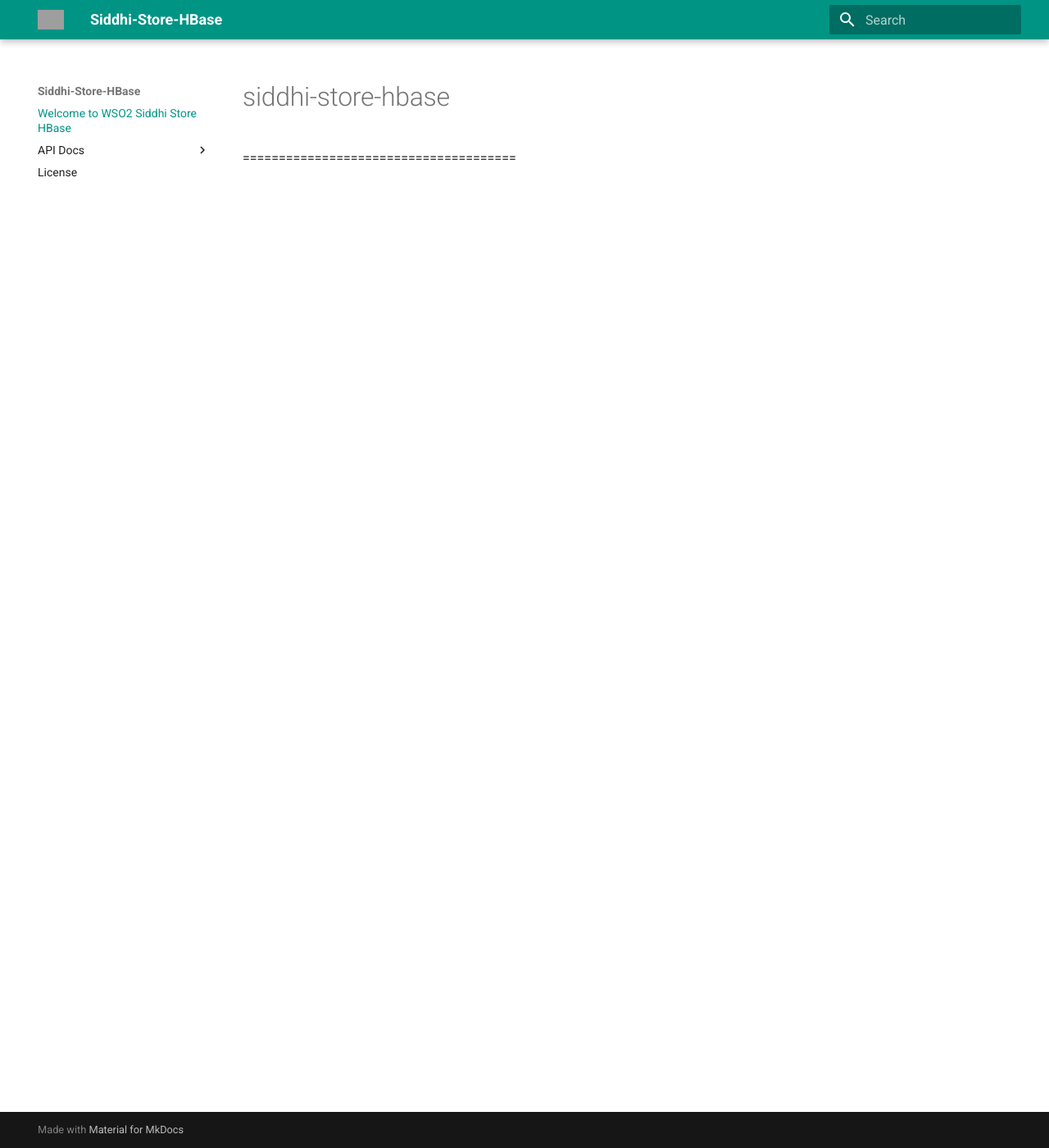
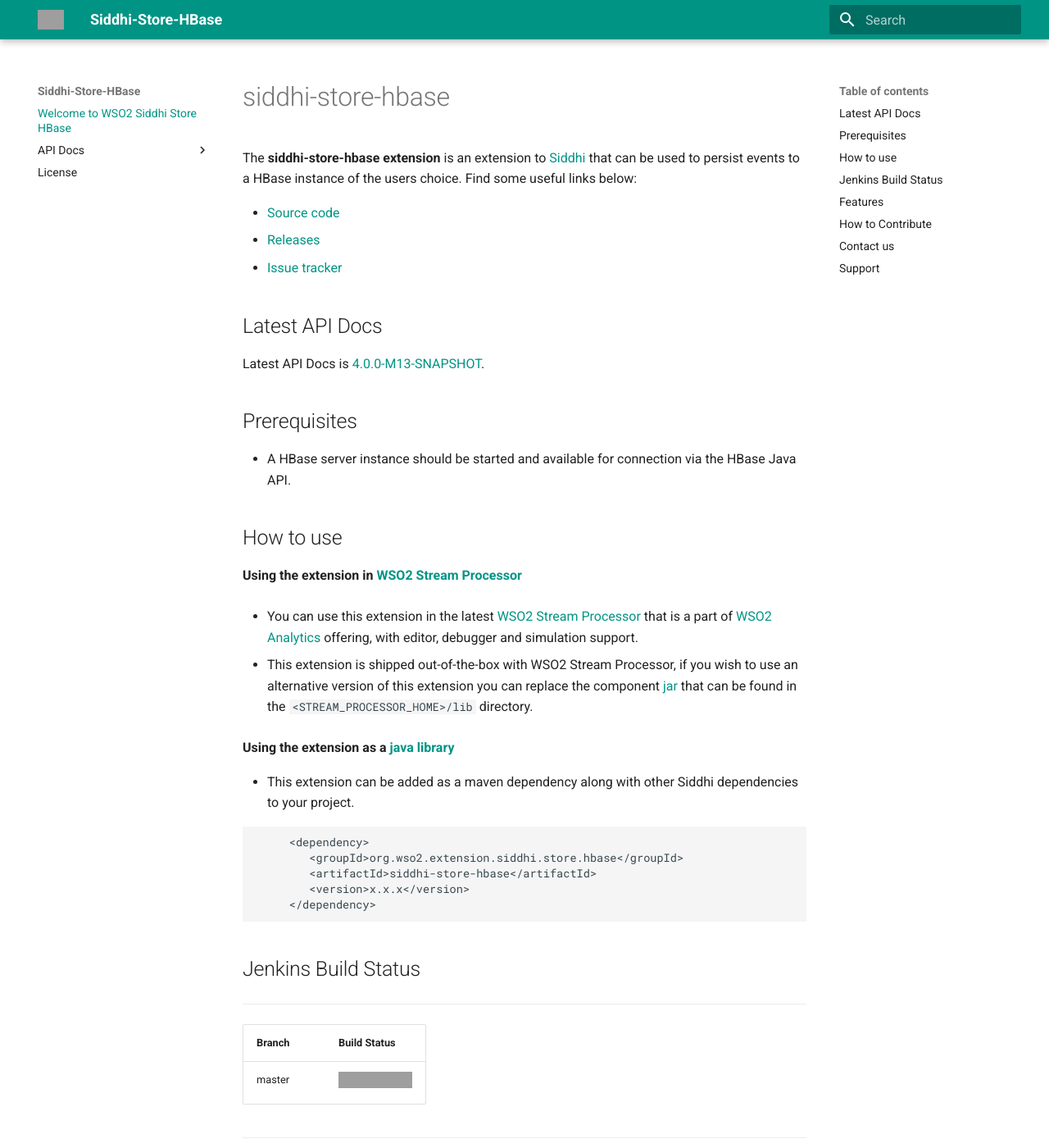
Before and after one commit to wso2-extensions/siddhi-store-hbase, an MkDocs documentation site: the page built from docs/index.md, in a window 1280 px wide and 1400 px high. Shown: the whole window at 82% size. Built offline with MkDocs 1.6.1 and Material for MkDocs 9.7.7, drawn with Linux system fonts in a browser that asks for light colours; old or Windows-style settings are respelled for this version of MkDocs; some of the changed text lies outside the part shown; grey boxes are pictures that could not be loaded.

Commit message:
Reviewed documentation for the HBase extension.

````diff
--- a/docs/index.md
+++ b/docs/index.md
@@ -1,3 +1,73 @@
-# siddhi-store-hbase
+siddhi-store-hbase
+======================================
 
-======================================
+The **siddhi-store-hbase extension** is an extension to <a target="_blank" href="https://wso2.github.io/siddhi">Siddhi</a> that  can be used to persist events to a HBase instance of the users choice.
+Find some useful links below:
+
+* <a target="_blank" href="https://github.com/wso2-extensions/siddhi-store-hbase">Source code</a>
+* <a target="_blank" href="https://github.com/wso2-extensions/siddhi-store-hbase/releases">Releases</a>
+* <a target="_blank" href="https://github.com/wso2-extensions/siddhi-store-hbase/issues">Issue tracker</a>
+
+## Latest API Docs
+
+Latest API Docs is <a target="_blank" href="https://wso2-extensions.github.io/siddhi-store-hbase/api/4.0.0-M13-SNAPSHOT">4.0.0-M13-SNAPSHOT</a>.
+
+## Prerequisites
+
+ * A HBase server instance should be started and available for connection via the HBase Java API.
+
+## How to use
+
+**Using the extension in <a target="_blank" href="https://github.com/wso2/product-sp">WSO2 Stream Processor</a>**
+
+* You can use this extension in the latest <a target="_blank" href="https://github.com/wso2/product-sp/releases">WSO2 Stream Processor</a> that is a part of <a target="_blank" href="http://wso2.com/analytics?utm_source=gitanalytics&utm_campaign=gitanalytics_Jul17">WSO2 Analytics</a> offering, with editor, debugger and simulation support.
+
+* This extension is shipped out-of-the-box with WSO2 Stream Processor, if you wish to use an alternative version of this extension you can replace the component <a target="_blank" href="https://github.com/wso2-extensions/siddhi-store-hbase/releases">jar</a> that can be found in the `<STREAM_PROCESSOR_HOME>/lib` directory.
+
+**Using the extension as a <a target="_blank" href="https://wso2.github.io/siddhi/documentation/running-as-a-java-library">java library</a>**
+
+* This extension can be added as a maven dependency along with other Siddhi dependencies to your project.
+
+```
+     <dependency>
+        <groupId>org.wso2.extension.siddhi.store.hbase</groupId>
+        <artifactId>siddhi-store-hbase</artifactId>
+        <version>x.x.x</version>
+     </dependency>
+```
+
+## Jenkins Build Status
+
+---
+
+|  Branch | Build Status |
+| :------ |:------------ |
+| master  | [![Build Status](https://wso2.org/jenkins/job/siddhi/job/siddhi-store-hbase/badge/icon)](https://wso2.org/jenkins/job/siddhi/job/siddhi-store-hbase/) |
+
+---
+
+## Features
+
+* <a target="_blank" href="https://wso2-extensions.github.io/siddhi-store-hbase/api/4.0.0-M13-SNAPSHOT/#hbase-store">hbase</a> *(<a target="_blank" href="https://wso2.github.io/siddhi/documentation/siddhi-4.0/#stores">Store</a>)*<br><div style="padding-left: 1em;"><p>This extension assigns data sources and connection instructions to event tables. It also implements read write operations on connected datasources.</p></div>
+
+## How to Contribute
+
+  * Please report issues at <a target="_blank" href="https://github.com/wso2-extensions/siddhi-store-hbase/issues">GitHub Issue Tracker</a>.
+
+  * Send your contributions as pull requests to <a target="_blank" href="https://github.com/wso2-extensions/siddhi-store-hbase/tree/master">master branch</a>.
+
+## Contact us
+
+ * Post your questions with the <a target="_blank" href="http://stackoverflow.com/search?q=siddhi">"Siddhi"</a> tag in <a target="_blank" href="http://stackoverflow.com/search?q=siddhi">Stackoverflow</a>.
+
+ * Siddhi developers can be contacted via the mailing lists:
+
+    Developers List   : [dev@wso2.org](mailto:dev@wso2.org)
+
+    Architecture List : [architecture@wso2.org](mailto:architecture@wso2.org)
+
+## Support
+
+* We are committed to ensuring support for this extension in production. Our unique approach ensures that all support leverages our open development methodology and is provided by the very same engineers who build the technology.
+
+* For more details and to take advantage of this unique opportunity contact us via <a target="_blank" href="http://wso2.com/support?utm_source=gitanalytics&utm_campaign=gitanalytics_Jul17">http://wso2.com/support/</a>.
--- a/mkdocs.yml
+++ b/mkdocs.yml
@@ -15,6 +15,6 @@
 pages:
 - Welcome to WSO2 Siddhi Store HBase: index.md
 - API Docs:
-  - 4.0.0-M12-SNAPSHOT: api/4.0.0-M12-SNAPSHOT.md
+  - 4.0.0-M13-SNAPSHOT: api/4.0.0-M13-SNAPSHOT.md
 - License: license.md
 theme: material
````
Also changed, not shown: README.md (+2 -2 lines), 1 other file.
